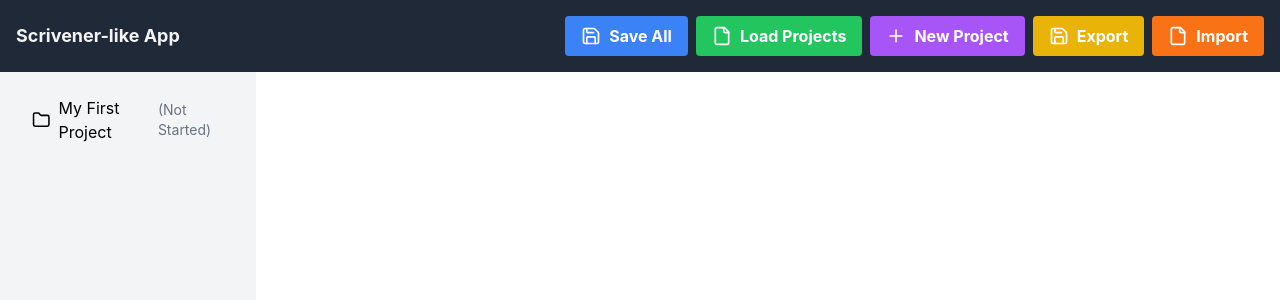
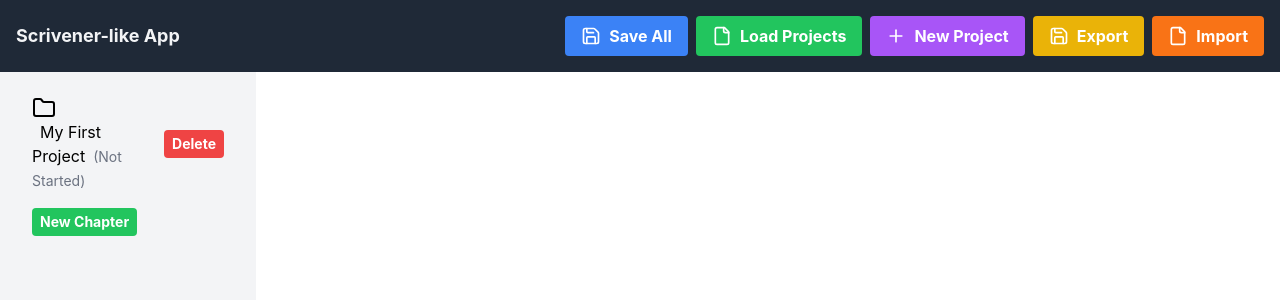
Before and after one commit to yscode01/swriter, a React (Create React App) app: page / in a window 1280 px wide. Shown: the top 300 px of the page. Built offline with nearby package versions, Linux system fonts and the light colour scheme.

Commit message:
Delete Chapters

```diff
--- a/src/App.tsx
+++ b/src/App.tsx
@@ -20,7 +20,7 @@ interface ProjectMetadata {
 interface Project {
   id: number;
   name: string;
-  type: 'folder' | 'file';
+  type: 'project' | 'chapter';
   children: Project[];
   content?: string;
   metadata: ProjectMetadata;
@@ -52,7 +52,7 @@ const getInitialProjects = (): Project[] => {
   return [{
     id: 1,
     name: 'My First Project',
-    type: 'folder',
+    type: 'project',
     children: [],
     metadata: {
       status: 'Not Started',
@@ -132,7 +132,7 @@ function App() {
     useEffect(() => {
       if (selectedProject) {
         document.title = selectedProject.name;
-        if (selectedProject.type === 'file' && selectedProject.content) {
+        if (selectedProject.type === 'chapter' && selectedProject.content) {
           try {
             const contentState = convertFromRaw(JSON.parse(selectedProject.content));
             setEditorState(EditorState.createWithContent(contentState));
@@ -154,14 +154,83 @@ function App() {
     };
 
     const handleCreateNewProject = () => {
-      setIsCreatingNewProject(true);
+      const newProject: Project = {
+        id: Date.now(),
+        name: newProjectName,
+        type: 'project',
+        children: [],
+        metadata: {
+          status: 'Not Started',
+          wordCountGoal: 0,
+          actualWordCount: 0,
+          lastModified: new Date().toISOString(),
+          creationDate: new Date().toISOString(),
+          completionPercentage: 0,
+          tags: [],
+          author: '',
+          estimatedReadingTime: 0,
+          version: '1.0'
+        },
+      };
+      setProjects([...projects, newProject]);
+      setIsCreatingNewProject(false);
+      setNewProjectName('');
+    };
+
+    const handleCreateNewChapter = (projectId: number) => {
+      const newChapter: Project = {
+        id: Date.now(),
+        name: 'New Chapter',
+        type: 'chapter',
+        children: [],
+        content: '',
+        metadata: {
+          status: 'Not Started',
+          wordCountGoal: 0,
+          actualWordCount: 0,
+          lastModified: new Date().toISOString(),
+          creationDate: new Date().toISOString(),
+          completionPercentage: 0,
+          tags: [],
+          author: '',
+          estimatedReadingTime: 0,
+          version: '1.0'
+        },
+      };
+      const updatedProjects = addChapterToProject(projects, projectId, newChapter);
+      setProjects(updatedProjects);
+    };
+
+    const addChapterToProject = (projects: Project[], projectId: number, newChapter: Project): Project[] => {
+      return projects.map(project => {
+        if (project.id === projectId) {
+          return { ...project, children: [...project.children, newChapter] };
+        }
+        return project;
+      });
+    };
+
+    const handleDeleteProject = (projectId: number) => {
+      setProjects(projects.filter(project => project.id !== projectId));
+    };
+
+    const handleDeleteChapter = (projectId: number, chapterId: number) => {
+      setProjects(projects.map(project => {
+        if (project.id === projectId) {
+          return {
+            ...project,
+            children: project.children.filter(chapter => chapter.id !== chapterId)
+          };
+        }
+        return project;
+      }));
     };
 
     const handleSaveNewProject = () => {
       const newProject: Project = {
         id: Date.now(),
         name: newProjectName,
-        type: 'folder',
+        type: 'project',
         children: [],
         metadata: {
           status: 'Not Started',
@@ -182,7 +251,7 @@ function App() {
     };
 
     const handleSaveContent = () => {
-      if (selectedProject && selectedProject.type === 'file') {
+      if (selectedProject && selectedProject.type === 'chapter') {
         const contentState = editorState.getCurrentContent();
         const rawContentState = convertToRaw(contentState);
         const content = JSON.stringify(rawContentState);
@@ -198,7 +267,7 @@ function App() {
         setProjects(updatedProjects);
         setSelectedProject({...selectedProject, content, metadata: updatedMetadata});
         saveProjectsToLocalStorage(updatedProjects);
-        alert('Project saved successfully!');
+        alert('Chapter saved successfully!');
       }
     };
 
@@ -236,21 +305,28 @@ function App() {
     const renderProjects = (projects: Project[]) => {
       return projects.map((project) => (
         <div key={project.id}>
-          <div
-            className="flex items-center py-2 px-4 hover:bg-gray-200 cursor-pointer"
-            onClick={() => handleSelectProject(project)}
-          >
-            {project.type === 'folder' ? (
-              <Folder size={24} />
-            ) : (
-              <File size={24} />
-            )}
-            <span className="ml-2">{project.name}</span>
-            <span className="ml-2 text-sm text-gray-500">({project.metadata.status})</span>
+          <div className="flex items-center py-2 px-4 hover:bg-gray-200 cursor-pointer">
+            <div onClick={() => handleSelectProject(project)}>
+              {project.type === 'project' ? <Folder size={24} /> : <File size={24} />}
+              <span className="ml-2">{project.name}</span>
+              <span className="ml-2 text-sm text-gray-500">({project.metadata.status})</span>
+            </div>
+            <button
+              className="ml-auto bg-red-500 hover:bg-red-700 text-white font-bold py-1 px-2 rounded text-sm"
+              onClick={() => project.type === 'project' ? handleDeleteProject(project.id) : handleDeleteChapter(project.id, project.id)}
+            >
+              Delete
+            </button>
           </div>
-          {project.children.length > 0 && (
+          {project.type === 'project' && (
             <div className="ml-4">
               {renderProjects(project.children)}
+              <button
+                className="mt-2 bg-green-500 hover:bg-green-700 text-white font-bold py-1 px-2 rounded text-sm"
+                onClick={() => handleCreateNewChapter(project.id)}
+              >
+                New Chapter
+              </button>
             </div>
           )}
         </div>
@@ -430,7 +506,7 @@ function App() {
   </div>
 </div>
                 {isEditingMetadata && renderMetadataEditor()}
-                {selectedProject.type === 'file' && (
+                {selectedProject.type === 'chapter' && (
                   <div>
                     <Editor
                       editorState={editorState}
```
